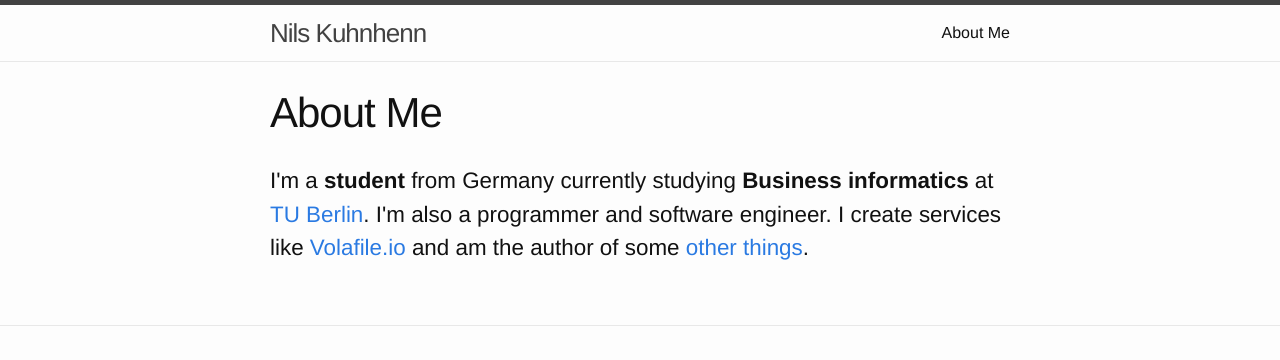
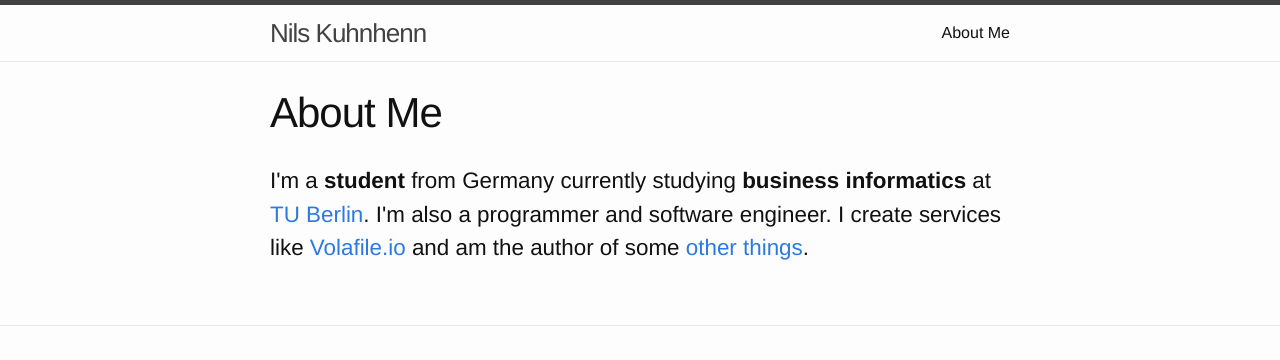
Before and after one commit to laino/blog, a Jekyll site: the page built from about/index.markdown, in a window 1280 px wide. Shown: the top 360 px of the page. Built offline with Jekyll 4.4.1, drawn with Linux system fonts in a browser that asks for light colours.

Commit message:
lowercase

```diff
--- a/about/index.markdown
+++ b/about/index.markdown
@@ -7,5 +7,5 @@ categories: about
 ---
 
 <p class="large">
-I'm a <b>student</b> from Germany currently studying <b>Business informatics</b> at <a href="http://tu-berlin.de">TU Berlin</a>. I'm also a programmer and software engineer. I create services like <a href="https://volafile.io">Volafile.io</a> and am the author of some <a href="https://github.com/laino">other things</a>.
+I'm a <b>student</b> from Germany currently studying <b>business informatics</b> at <a href="http://tu-berlin.de">TU Berlin</a>. I'm also a programmer and software engineer. I create services like <a href="https://volafile.io">Volafile.io</a> and am the author of some <a href="https://github.com/laino">other things</a>.
 </p>
```
